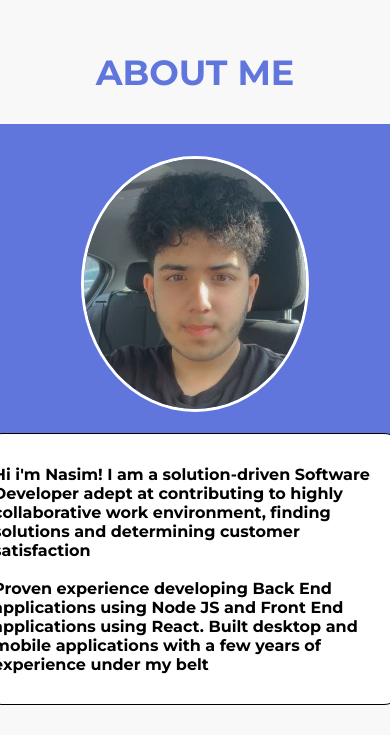
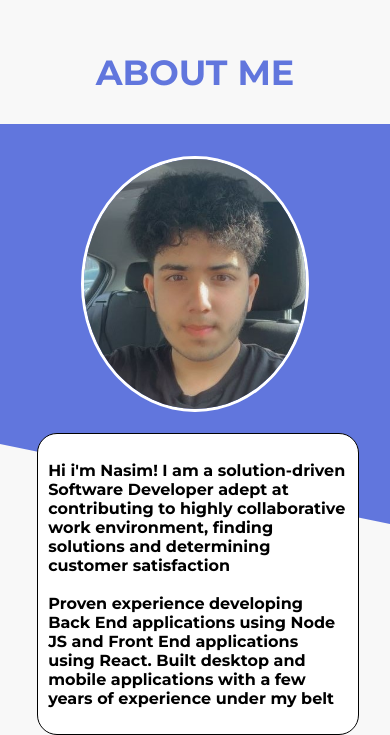
Before and after one commit to nasim1903/web-portfolio, a React (Create React App) app: page / in a window 390 px wide. Shown: the part 917-1652 px from the top of the page. Before the commit the page ends 1622 px from the top, so only its background shows below. Built offline with nearby package versions, Linux system fonts and the light colour scheme.

Commit message:
adjusted media queries

```diff
--- a/src/App.css
+++ b/src/App.css
@@ -94,7 +94,7 @@ body, html{
   }
 
 }
-@media screen and (min-width: 100px) {
+@media screen and (min-width: 500px) {
 
   .start {
     margin-left: 1700px;
--- a/src/components/About/About.css
+++ b/src/components/About/About.css
@@ -30,7 +30,7 @@
 .aboutMeText {
     width: 30%;
     position: absolute;
-    right: 250px;
+    right: 230px;
     top: 1100px;
 }
 
--- a/src/components/InfoCard/InfoCard.css
+++ b/src/components/InfoCard/InfoCard.css
@@ -35,7 +35,7 @@
         width: 300px;
         position: relative;
         top: 250px;
-        left: 10%;
+        left: -5%;
         height: 280px;
         padding: 10px 10px;
     }
@@ -55,13 +55,13 @@
 
   }
 
-  @media screen and (min-width: 100px) {
+  @media screen and (min-width: 500px) {
 
     .infoCard {
         width: 400px;
         position: relative;
         top: 250px;
-        left: -35%;
+        left: -50%;
         height: 250px;
         padding: 10px 10px;
     }
```
